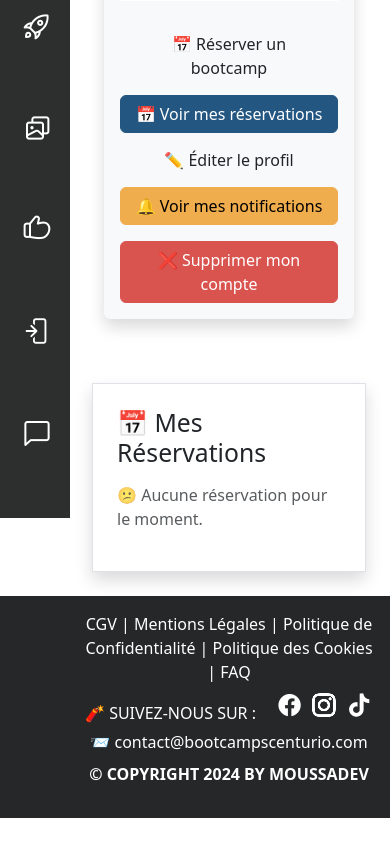
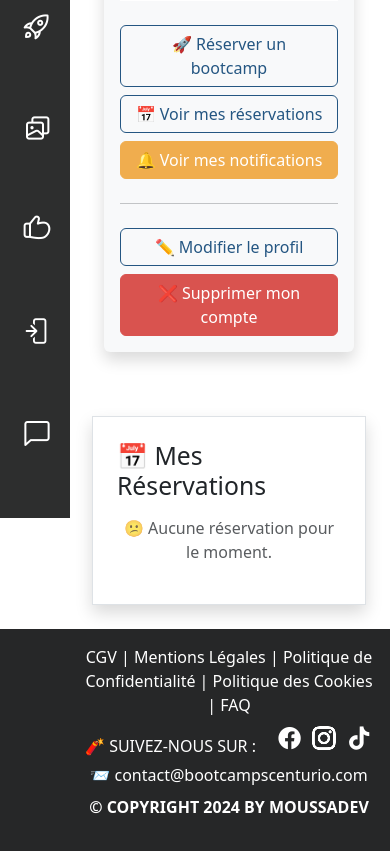
Before and after one commit to PierreDenaes/BCC, a Symfony app: template templates/profile/bookings.html.twig in a window 390 px wide. Shown: the part 326-1177 px from the top of the page. Before the commit the page ends 1144 px from the top, so only its background shows below. Run offline with Twig, Linux system fonts and the light colour scheme; the template is opened without the code that fills it, so the values that code supplies are empty; style sheets or scripts are compiled from the project's sources; some libraries are stand-ins or nearby versions.

Commit message:
modif profil design plus controller

```diff
--- a/templates/profile/_sidebar.html.twig
+++ b/templates/profile/_sidebar.html.twig
@@ -32,16 +32,13 @@
 				</ul>
 
 				<div class="mt-4 d-grid gap-2">
-					<a href="{{ path('book') }}" id="bookProfile" class="btn btn-primary">
-						📅 Réserver un bootcamp
+					<a href="{{ path('book') }}" id="bookProfile" class="btn btn-outline-blueboot">
+						🚀 Réserver un bootcamp
 					</a>
-					<a href="{{ path('app_profile_bookings') }}" class="btn btn-blueboot">
+					<a href="{{ path('app_profile_bookings') }}" class="btn btn-outline-blueboot">
 						📅 Voir mes réservations
 					</a>
-					<a href="{{ path('app_profile_edit') }}" id="editProfileButton" class="btn btn-outline-primary">
-						✏️ Éditer le profil
-					</a>
-					<a href="{{ path('app_profile_notifications') }}" class="btn btn-warning position-relative">
+					<a href="{{ path('app_profile_notifications') }}" class="btn btn-warning position-relative text-white">
 						🔔 Voir mes notifications
 						{% if unreadNotifications > 0 %}
 							<span class="position-absolute top-0 start-100 translate-middle badge rounded-pill bg-danger">
@@ -49,9 +46,14 @@
 							</span>
 						{% endif %}
 					</a>
+					<hr>
+					<a href="{{ path('app_profile_edit') }}" id="editProfileButton" class="btn btn-outline-blueboot">
+						✏️ Modifier le profil
+					</a>
+
 				</div>
 
-				<div class="mt-3 text-center">
+				<div class="text-center mt-2">
 					<form method="post" action="{{ path('app_profile_delete') }}" onsubmit="return confirm('Êtes-vous sûr de vouloir supprimer votre profil ?');">
 						<input type="hidden" name="_token" value="{{ csrf_token('delete' ~ profile.id) }}">
 						<button class="btn btn-danger text-white w-100">❌ Supprimer mon compte</button>
--- a/templates/profile/bookings.html.twig
+++ b/templates/profile/bookings.html.twig
@@ -1,6 +1,7 @@
 {% extends 'base.html.twig' %}
 
-{% block title %}📅 Mes Réservations{% endblock %}
+{% block title %}📅 Mes Réservations
+{% endblock %}
 
 {% block stylesheets %}
 	{{ parent() }}
@@ -14,7 +15,8 @@
 
 {% block body %}
 	<div class="container-fluid min-vh-100">
-        <div class="row p-4">
+		<div
+			class="row p-4">
 			<!-- Sidebar -->
 			<div class="col-12 col-lg-3 mb-3">
 				{% include 'profile/_sidebar.html.twig' %}
@@ -25,55 +27,41 @@
 				<h2 class="mb-3">📅 Mes Réservations</h2>
 
 				{% if bookings is empty %}
-                    <p class="text-muted">😕 Aucune réservation pour le moment.</p>
+					<p class="text-muted text-center">😕 Aucune réservation pour le moment.</p>
 				{% else %}
-                    <table class="table table-striped shadow-sm">
-                        <thead class="table-dark">
-                            <tr>
-                                <th>#</th>
-                                <th>Produit</th>
-                                <th>Date de réservation</th>
-                                <th>Participants</th>
-                                <th>Payée</th>
-                                <th>Actions</th>
-                            </tr>
-                        </thead>
-                        <tbody>
+					<div class="list-group">
 						{% for booking in bookings %}
-                                <tr>
-                                    <td>{{ loop.index }}</td>
-                                    <td>
-                                        <strong>{{ booking.product.forfait }}</strong><br>
-                                    </td>
-                                    <td>{{ booking.createdAt|date('d/m/Y H:i') }}</td>
-                                    <td>
-                                        <ul>
-                                            {% for participant in booking.participants %}
-                                                <li>
-                                                    {{ participant.fullName ?? 'Inconnu' }}
-                                                    {% if participant.email %}
-                                                        ({{ participant.email }})
-                                                    {% endif %}
-                                                </li>
-                                            {% else %}
-                                                <li class="text-muted">Aucun participant enregistré</li>
-                                            {% endfor %}
-                                        </ul>
-                                    </td>
-                                    <td>
+							<div class="list-group-item list-group-item-action mb-3 shadow-sm p-4 rounded">
+								<div
+									class="d-flex w-100 justify-content-between align-items-center">
+									<!-- Miniature de l'image -->
+									<img src="{{ asset('images/bootcamps/' ~ booking.product.bgName )}}" class="rounded border" alt="image {{ booking.product.forfait }}" style="width: 80px; height: 80px; object-fit: cover;">
+
+									<div class="flex-grow-1 ms-3">
+										<h5 class="mb-1 text-primary">
+											{{ booking.product.forfait }}
+										</h5>
+										<small class="text-muted">{{ booking.createdAt|date('d/m/Y H:i') }}</small>
+									</div>
+								</div>
+
+								<p class="mb-2">
+									<strong>Payée :</strong>
 									{% if booking.isPaid %}
 										<span class="badge bg-success">Oui</span>
 									{% else %}
 										<span class="badge bg-warning">Non</span>
 									{% endif %}
-                                    </td>
-                                    <td>
-                                        <a href="{{ path('app_booking_detail', {id: booking.id}) }}" class="btn btn-info btn-sm">📄 Détails</a>
-                                    </td>
-                                </tr>
+								</p>
+
+								<div class="text-end">
+									<a href="{{ path('app_booking_detail', {id: booking.id}) }}" class="btn btn-outline-blueboot fw-bold btn-sm position-absolute top-0 end-0 mt-2 me-2">
+										📄 Voir les détails
+									</a>
+								</div>
+							</div>
 						{% endfor %}
-                        </tbody>
-                    </table>
+					</div>
 				{% endif %}
 			</div>
 		</div>
```
Also changed, not shown: src/Controller/BookingController.php (+13 -2 lines), templates/booking/book.html.twig (+11 -4 lines), templates/profile/booking_detail.html.twig (+12 -8 lines). Lines whose indentation alone changed are shown as unchanged.
